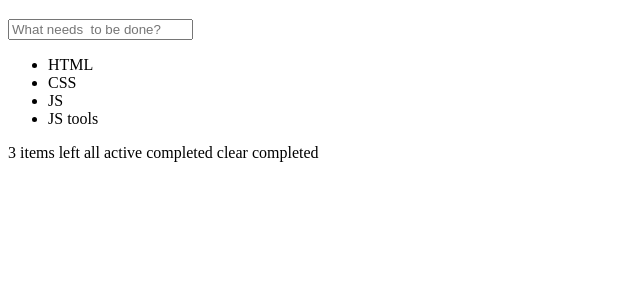
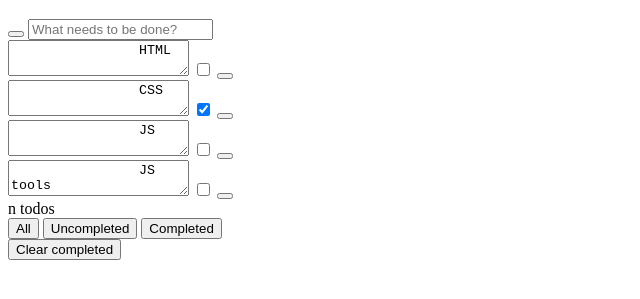
Before and after one commit to ok-technopolis/Lamtev_Anton, a plain HTML site: page index.html in a window 1280 px wide. Shown: the part 61-360 px from the top of the page, without its empty margins (0-640 px from the left). Drawn offline with Linux system fonts and the light colour scheme.

Commit message:
make todos great again

```diff
--- a/index.html
+++ b/index.html
@@ -5,18 +5,82 @@
     <title>todos</title>
 </head>
 <body>
-<h1>todos</h1>
-<form>
-    <input type="text" name="task" placeholder="What needs  to be done?">
-</form>
-<ul>
-    <li>HTML</li>
-    <li>CSS</li>
-    <li>JS</li>
-    <li>JS tools</li>
-</ul>
-
-<div>3 items left all active completed clear completed</div>
-
+<div class="todos-header">
+    <h1 class="todos-title">todos</h1>
+</div>
+<div class="todos-main">
+    <div class="todos-add">
+        <button class="todo-add_select-all"
+                aria-label="Отметить все как выполненные">
+        </button>
+        <input class="todo-add_input" type="text" placeholder="What needs to be done?"
+               aria-label="Поле добавления todo"/>
+    </div>
+    <div class="todos-list">
+        <div class="todo-item">
+            <textarea class="todo-item_text">
+                HTML
+            </textarea>
+            <input type="checkbox" class="todo-item_uncompleted"
+                   aria-label="Отметить как выполненное"/>
+            <button class="todo-item_remove"
+                    aria-label="Удалить todo">
+            </button>
+        </div>
+        <div class="todo-item __ready">
+            <textarea class="todo-item_text">
+                CSS
+            </textarea>
+            <input type="checkbox" checked="checked" class="todo-item_completed"
+                   aria-label="Отметить как невыполненное"/>
+            <button class="todo-item_remove"
+                    aria-label="Удалить todo">
+            </button>
+        </div>
+        <div class="todo-item">
+            <textarea class="todo-item_text">
+                JS
+            </textarea>
+            <input type="checkbox" class="todo-item_uncompleted"
+                   aria-label="Отметить как выполненное"/>
+            <button class="todo-item_remove"
+                    aria-label="Удалить todo">
+            </button>
+        </div>
+        <div class="todo-item">
+            <textarea class="todo-item_text">
+                JS tools
+            </textarea>
+            <input type="checkbox" class="todo-item_uncompleted"
+                   aria-label="Отметить как выполненное"/>
+            <button class="todo-item_remove"
+                    aria-label="Удалить todo">
+            </button>
+        </div>
+    </div>
+    <div class="todos-actions-bar">
+        <div class="todos-actions-bar_counter"
+             aria-label="Количество не сделанных todo">
+            n todos
+        </div>
+        <div class="todos-filters">
+            <button class="todos-filter __active" data-filter="all"
+                    aria-label="Фильтр: показать все">
+                All
+            </button>
+            <button class="todos-filter" data-filter="uncompleted"
+                    aria-label="Фильтр: показать невыполненные">
+                Uncompleted
+            </button>
+            <button class="todos-filter" data-filter="completed"
+                    aria-label="Фильтр: показать выполненные">
+                Completed
+            </button>
+        </div>
+        <button class="todos-actions-bar_clear-completed">
+            Clear completed
+        </button>
+    </div>
+</div>
 </body>
 </html>
```
